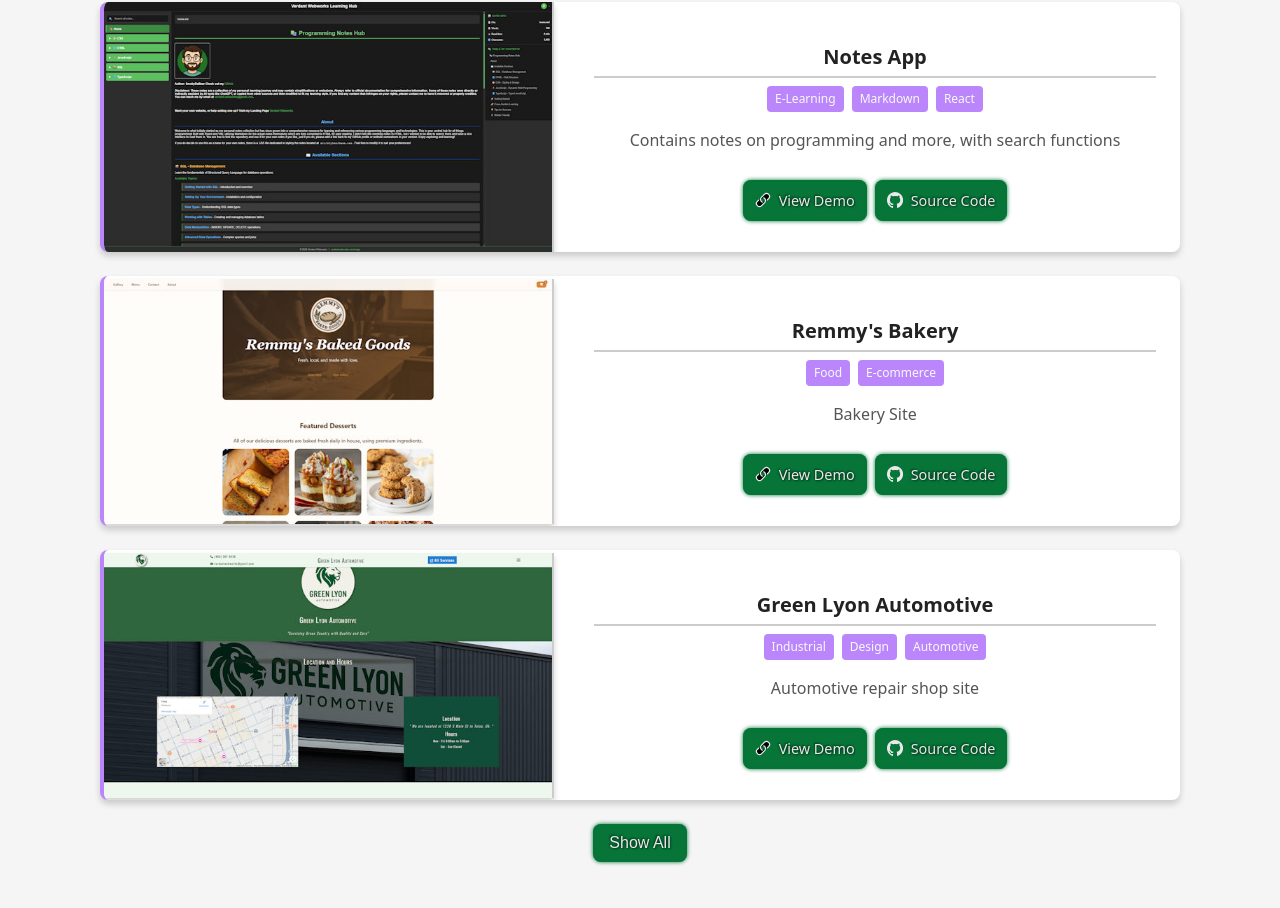
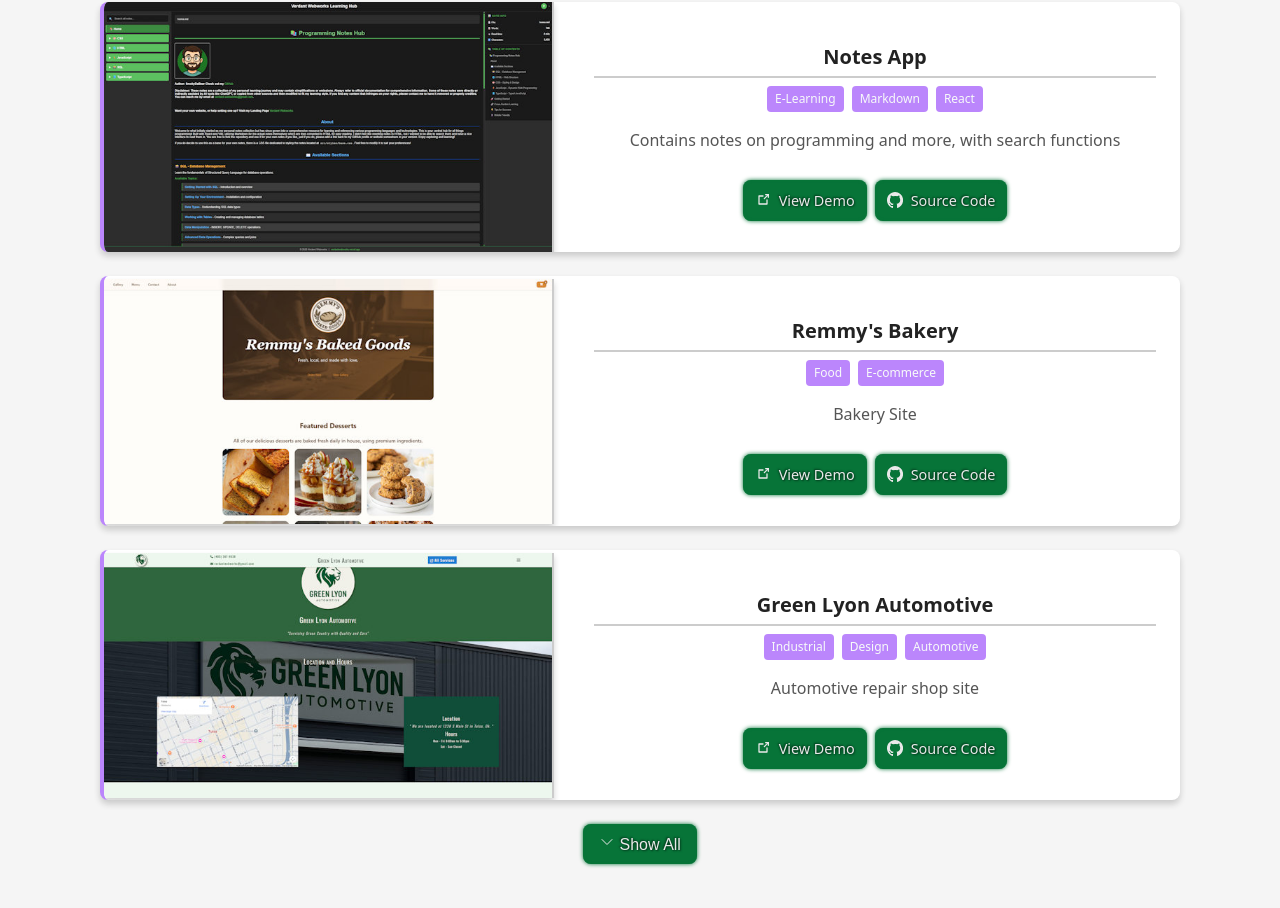
Before and after one commit to SmokyDaBear/SmokyDaBear.github.io, a React (Vite) app: page / in a window 1280 px wide. Shown: the part 1819-2727 px from the top of the page. Built offline with nearby package versions, Linux system fonts and the light colour scheme.

Commit message:
added/changed icons

```diff
--- a/src/Components/ContactModal.tsx
+++ b/src/Components/ContactModal.tsx
@@ -20,15 +20,15 @@ export function ContactModal({ closeModal }: TContactModalProps) {
           }}
         >
           <div className="form-container modal-content">
+            <span className="close-btn" onClick={closeModal}>
+              {closeIcon()}
+            </span>
             <LogoImg />
             <h2>Thank You!</h2>
             <p>
               Your message has been sent successfully. I will get back to you
               soon.
             </p>
-            <button className="call-to-action margin-auto" onClick={closeModal}>
-              {closeIcon()}
-            </button>
           </div>
         </div>
       </>
--- a/src/Components/ProjectCard.tsx
+++ b/src/Components/ProjectCard.tsx
@@ -1,5 +1,5 @@
 import type { project } from "../types";
-import { gitHub, linkIcon } from "../icons/icons";
+import { arrowUpRight, gitHub } from "../icons/icons";
 import { useInView } from "../utils/useInView";
 import { useRef } from "react";
 
@@ -41,7 +41,7 @@ export function ProjectCard({
               target="_blank"
               rel="noopener noreferrer"
             >
-              {linkIcon("small")}
+              {arrowUpRight("small")}
               View Demo
             </a>
           )}
--- a/src/icons/icons.tsx
+++ b/src/icons/icons.tsx
@@ -123,7 +123,7 @@ const arrowUpRight = (size?: "large" | "small") => (
     xmlns="http://www.w3.org/2000/svg"
     fill="none"
     viewBox="0 0 24 24"
-    strokeWidth={1.5}
+    strokeWidth={1.9}
     stroke="currentColor"
     className={"icon hoverable " + (size ? size : "")}
   >
--- a/src/pages/Home.tsx
+++ b/src/pages/Home.tsx
@@ -1,6 +1,12 @@
 import { projects, services } from "../data";
 import { ServiceCard } from "../Components/ServiceCard";
-import { gridIcon, listIcon, sectionSeparator } from "../icons/icons";
+import {
+  chevronDown,
+  chevronUp,
+  gridIcon,
+  listIcon,
+  sectionSeparator,
+} from "../icons/icons";
 import { Suspense, useState } from "react";
 import { ProjectCard } from "../Components/ProjectCard";
 import "../styles/project.css";
@@ -86,7 +92,11 @@ export function Home() {
           onClick={() => setShowAllProjects(!showAllProjects)}
           className="square-btn green-glow m-auto m-b-md"
         >
-          {showAllProjects ? "Show Featured" : "Show All"}
+          {showAllProjects ? (
+            <>{chevronUp("small")} Show Featured</>
+          ) : (
+            <>{chevronDown("small")} Show All</>
+          )}
         </button>
       </section>
     </>
```
